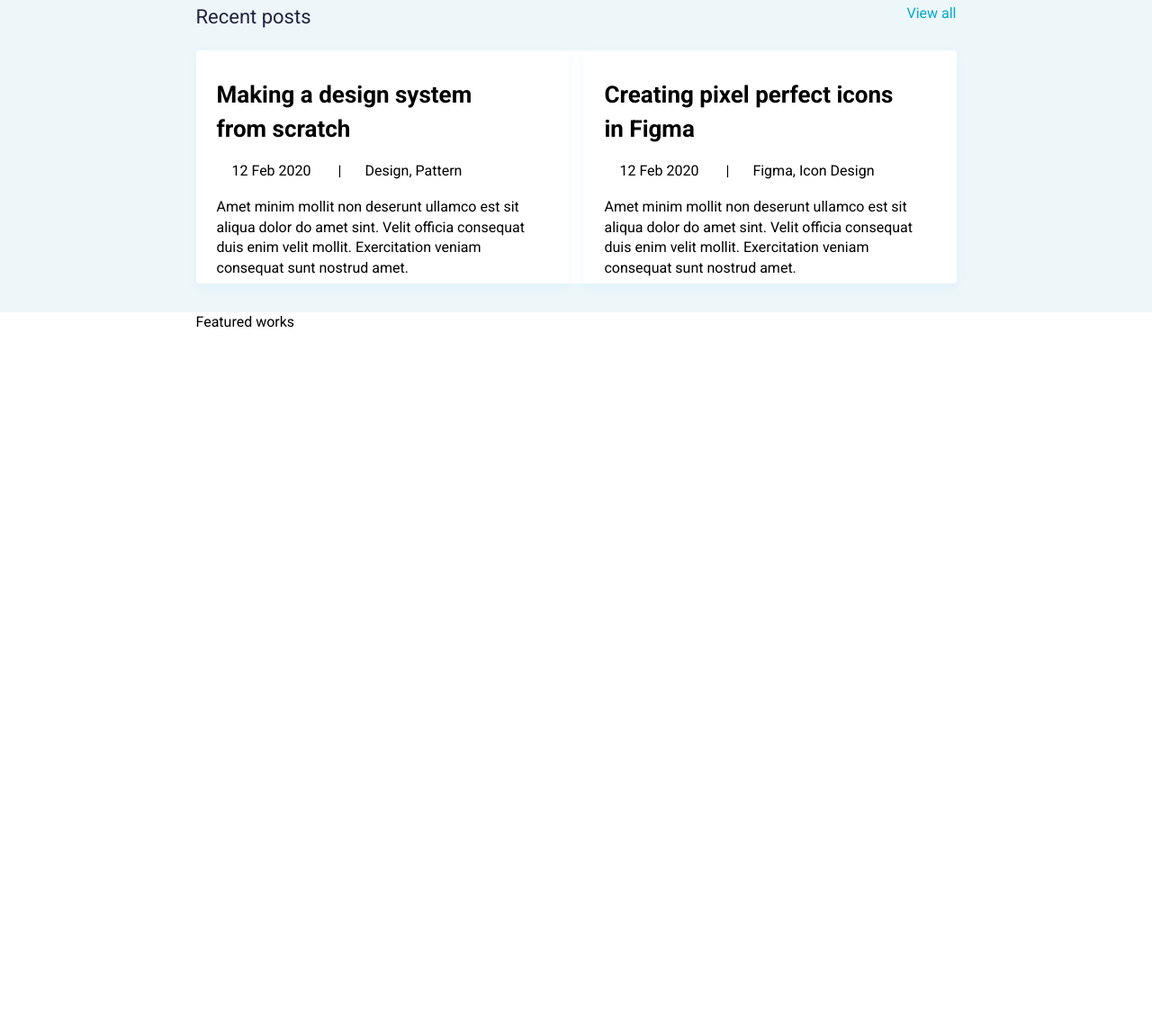
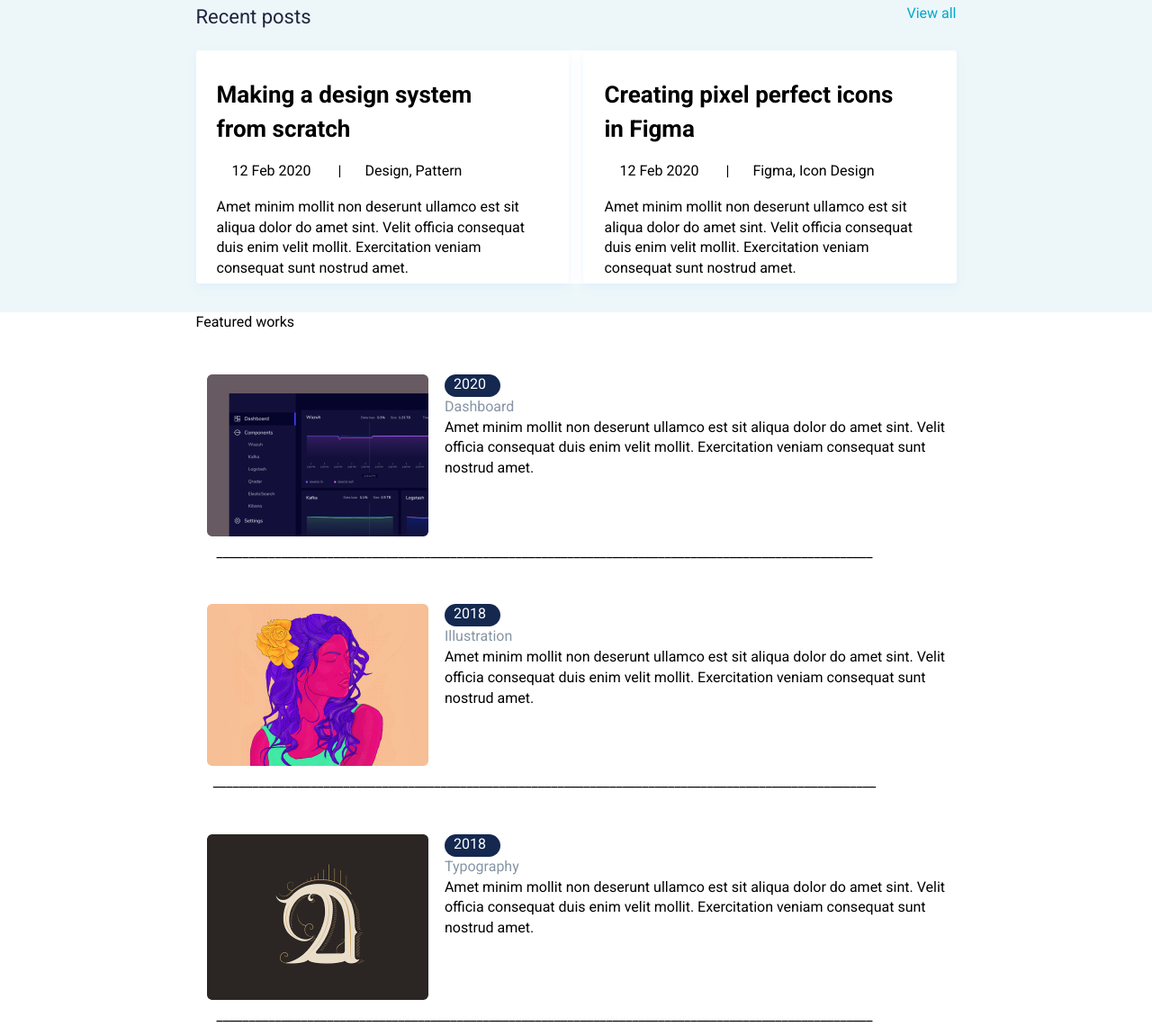
Before and after one commit to ArtemB1/Portfolio, a plain HTML site: page index.html in a window 1280 px wide. Shown: the part 484-1624 px from the top of the page at 90% size. Before the commit the page ends 877 px from the top, so only its background shows below. Drawn offline with Linux system fonts and the light colour scheme.

Commit message:
Работа с 3й секцией

```diff
--- a/css/style.css
+++ b/css/style.css
@@ -98,21 +98,20 @@ h3 {
   margin-top: 40px;
 }
 
-
 .about__img {
   object-fit: cover;
   width: 100%;
 }
 
 .recent-posts {
-  background: #EDF7FA;
+  background: #edf7fa;
   padding: 27px 0px 32px;
   margin-top: 50px;
 }
 
 .recent-posts__articles {
   height: 259px;
-  background: #FFFFFF;
+  background: #ffffff;
   border-radius: 4px;
   display: flex;
   justify-content: space-between;
@@ -125,7 +124,7 @@ h3 {
 }
 
 .recent-posts__article {
-  background-color: #FFFFFF;
+  background-color: #ffffff;
   box-shadow: 0px 4px 10px rgba(187, 225, 250, 0.25);
   border-radius: 4px;
   width: 49%;
@@ -142,7 +141,7 @@ h3 {
 }
 
 .recent-posts__link {
-  color: #00A8CC;
+  color: #00a8cc;
   font-style: normal;
   font-weight: normal;
   font-size: 16px;
@@ -156,5 +155,37 @@ h3 {
 
 .recent-posts__title {
   font-size: 22px;
-  color: #21243D;
+  color: #21243d;
 }
+
+.work {
+  display: flex;
+  justify-content: center;
+  padding-top: 46px;
+}
+
+.work__img-wrap {
+  padding-right: 18px;
+}
+
+.work__img-wrap {
+  border-radius: 6px;
+}
+
+.work__category {
+  color: #8695a4;
+}
+
+.vector {
+  text-align: center;
+  margin-right: 70px;
+}
+
+.work__date {
+  background: #142850;
+  border-radius: 16px;
+  width: 62px;
+  height: 25px;
+  color: white;
+  padding-left: 10px;
+}
--- a/index.html
+++ b/index.html
@@ -89,14 +89,69 @@
                     <div class="featured__works">
                         <article class="work">
                             <div class="work__img-wrap">
-                                <img src="" alt="" class="work__img">
+                                <img src="img/Rectangle 30.png" alt="" class="work__img">
                             </div>
                             <div class="work__info">
-
+                                <div class="work__subtitle">
+                                    <div class="work__date">
+                                        2020
+                                    </div>
+                                    <div class="work__category">
+                                        Dashboard
+                                    </div>
+                                    <div class="work__text">
+                                        Amet minim mollit non deserunt ullamco est sit aliqua dolor do amet sint. Velit<br>
+                                        officia consequat duis enim velit mollit. Exercitation veniam consequat sunt<br>
+                                        nostrud amet.<br>
+                                    </div>
+                                </div>
                             </div>
                         </article>
                     </div>
                 </div>
+                <div class="vector">_____________________________________________________________________________________________________</div>
+                <article class="work">
+                    <div class="work__img-wrap">
+                        <img src="/img/Rectangle 32.png" alt="" class="work__img">
+                    </div>
+                    <div class="work__info">
+                        <div class="work__subtitle">
+                            <div class="work__date">
+                                2018
+                            </div>
+                            <div class="work__category">
+                                Illustration
+                            </div>
+                            <div class="work__text">
+                                Amet minim mollit non deserunt ullamco est sit aliqua dolor do amet sint. Velit<br>
+                                officia consequat duis enim velit mollit. Exercitation veniam consequat sunt<br>
+                                nostrud amet.<br>
+                            </div>
+                        </div>
+                    </div>
+                </article>
+                <div class="vector">______________________________________________________________________________________________________</div>
+                <article class="work">
+                    <div class="work__img-wrap">
+                        <img src="img/Rectangle 34.png" alt="" class="work__img">
+                    </div>
+                    <div class="work__info">
+                        <div class="work__subtitle">
+                            <div class="work__date">
+                                2018
+                            </div>
+                            <div class="work__category">
+                                Typography
+                            </div>
+                            <div class="work__text">
+                                Amet minim mollit non deserunt ullamco est sit aliqua dolor do amet sint. Velit<br>
+                                officia consequat duis enim velit mollit. Exercitation veniam consequat sunt<br>
+                                nostrud amet.<br>
+                            </div>
+                        </div>
+                    </div>
+                </article>
+                <div class="vector">_____________________________________________________________________________________________________</div>
             </section>
         </main>
     </div>
```
